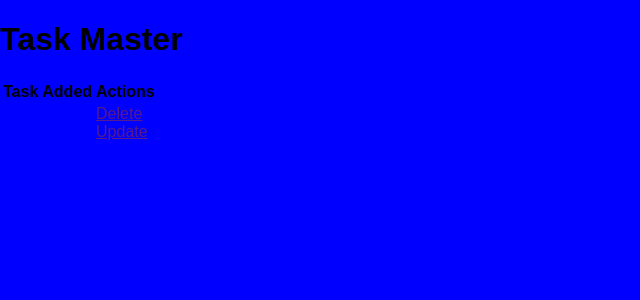
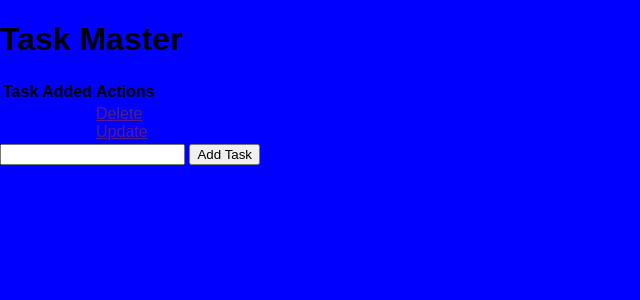
Before and after one commit to angeltorgon/flask-web-app, a Flask app: page / in a window 1280 px wide. Shown: the top 300 px of the page, without its empty margins (0-640 px from the left). Run offline with Flask 2, Linux system fonts and the light colour scheme.

Commit message:
was able to receive form content

```diff
--- a/flask-introduction/app.py
+++ b/flask-introduction/app.py
@@ -1,4 +1,4 @@
-from flask import Flask, render_template, url_for
+from flask import Flask, render_template, url_for, request
 from flask_sqlalchemy import SQLAlchemy
 from datetime import datetime
 
@@ -16,8 +16,15 @@ class Todo(db.Model):
     def __repr__(self):
         return f'<Task {self.id}>'
 
-@app.route('/')
+@app.route('/', methods=['POST', 'GET'])
 def index():
+    if request.method == 'POST':
+        task_content = request.form['content']
+        print("heeeeey", task_content)
+
+    else:
+        pass
+
     return render_template('index.html')
     # return "howdy!!"
 
--- a/flask-introduction/templates/index.html
+++ b/flask-introduction/templates/index.html
@@ -6,7 +6,7 @@
 
 
 {% block body %}
-<div>
+<div class="content">
     <h1>Task Master</h1>
 
     <table>
@@ -26,6 +26,9 @@
         </tr>
     </table>
 
-
+    <form action="/" method="POST">
+        <input type="text" name="content" id="content">
+        <input type="submit" value="Add Task">
+    </form>
 </div>
 {% endblock %}
```
Also changed, not shown: 2 other files.
